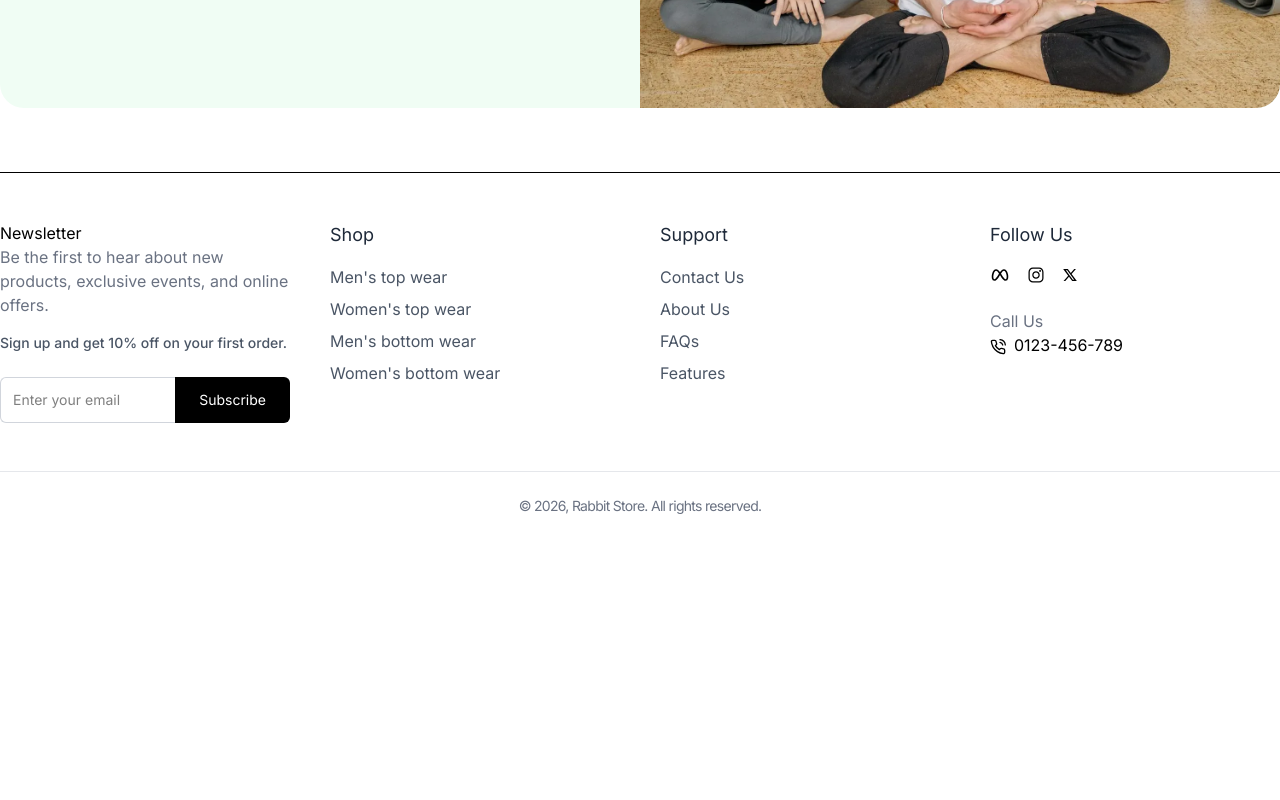
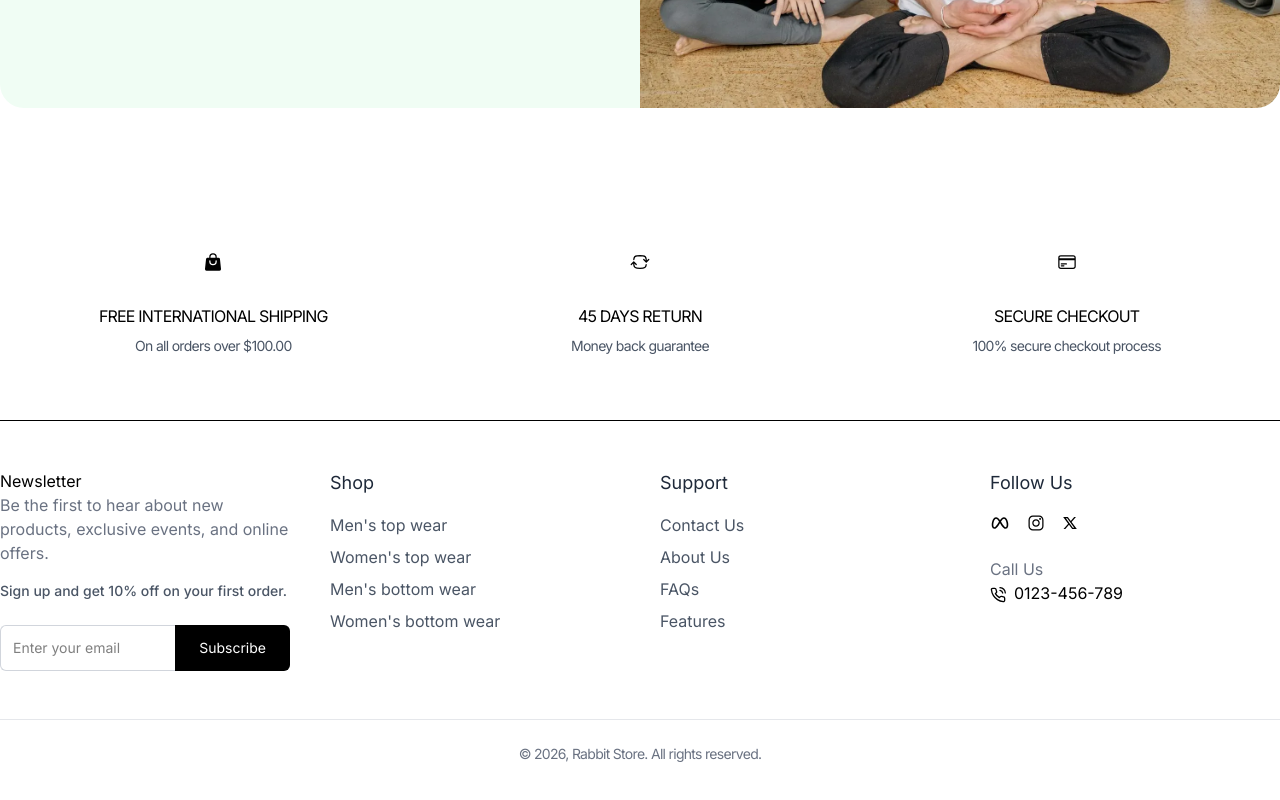
Before and after one commit to akhssm/E-Commerce, a React (Vite) app in the folder frontend/: page / in a window 1280 px wide. Shown: the part 5497-6297 px from the top of the page. Before the commit the page ends 6061 px from the top, so only its background shows below. Built offline with nearby package versions, Linux system fonts and the light colour scheme.

Commit message:
Completed FeaturesSection

```diff
--- /dev/null
+++ b/frontend/src/components/Products/FeaturesSection.jsx
@@ -0,0 +1,45 @@
+import React from 'react'
+import { HiArrowPathRoundedSquare, HiOutlineCreditCard, HiShoppingBag } from 'react-icons/hi2'
+
+const FeaturesSection = () => {
+  return (
+    <section className="py-16 px-4 bg-white">
+        <div className="container mx-auto grid grid-cols-1 md:grid-cols-3 gap-8 text-center">
+            {/* Feature 1 */}
+            <div className="flex flex-col items-center">
+                <div className="p-4 rounded-full mb-4">
+                    <HiShoppingBag className="text-xl" />
+                </div>
+                <h4 className="tracking-tighter mb-2">FREE INTERNATIONAL SHIPPING</h4>
+                <p className="text-gray-600 text-sm tracking-tighter">
+                    On all orders over $100.00
+                </p>
+            </div>
+
+            {/* Feature 2 */}
+            <div className="flex flex-col items-center">
+                <div className="p-4 rounded-full mb-4">
+                    <HiArrowPathRoundedSquare className="text-xl" />
+                </div>
+                <h4 className="tracking-tighter mb-2">45 DAYS RETURN</h4>
+                <p className="text-gray-600 text-sm tracking-tighter">
+                    Money back guarantee
+                </p>
+            </div>
+
+            {/* Feature 3 */}
+            <div className="flex flex-col items-center">
+                <div className="p-4 rounded-full mb-4">
+                    <HiOutlineCreditCard className="text-xl" />
+                </div>
+                <h4 className="tracking-tighter mb-2">SECURE CHECKOUT</h4>
+                <p className="text-gray-600 text-sm tracking-tighter">
+                    100% secure checkout process
+                </p>
+            </div>
+        </div>
+    </section>
+  );
+};
+
+export default FeaturesSection;
--- a/frontend/src/pages/Home.jsx
+++ b/frontend/src/pages/Home.jsx
@@ -6,6 +6,7 @@
 import ProductGrid from '../components/Products/ProductGrid';
 import FeaturedCollectio from '../components/Products/FeaturedCollection';
 import FeaturedCollection from '../components/Products/FeaturedCollection';
+import FeaturesSection from '../components/Products/FeaturesSection';
 
 const placeholderProducts = [
   {
@@ -77,6 +78,7 @@
       </div>
 
       <FeaturedCollection />
+      <FeaturesSection />
     </div>
   );
 };
```
